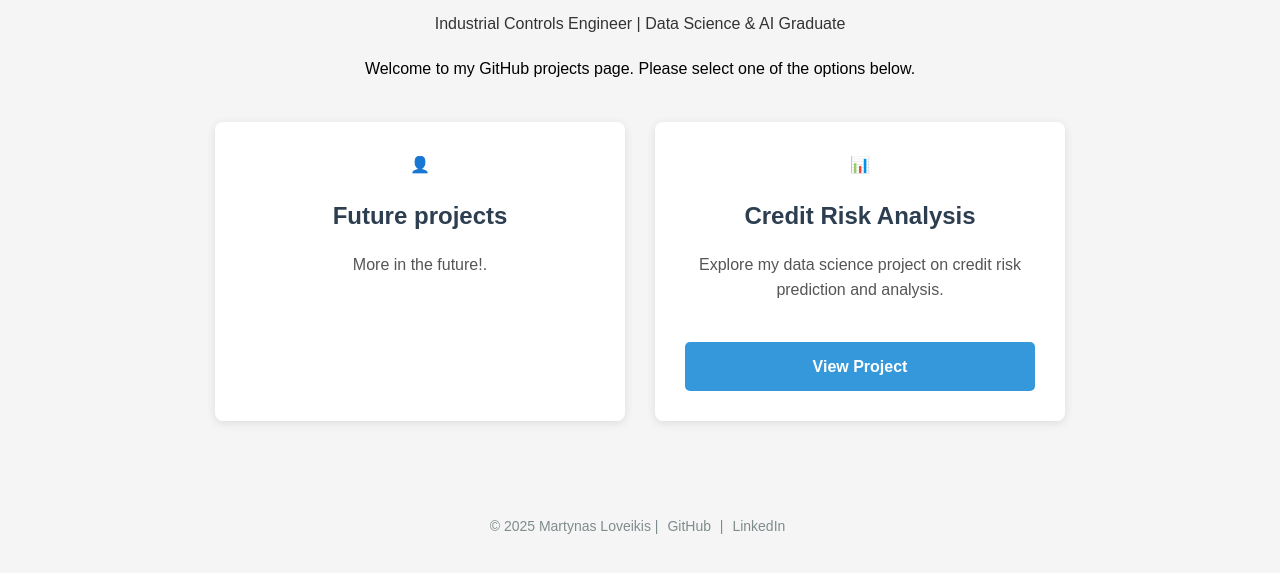
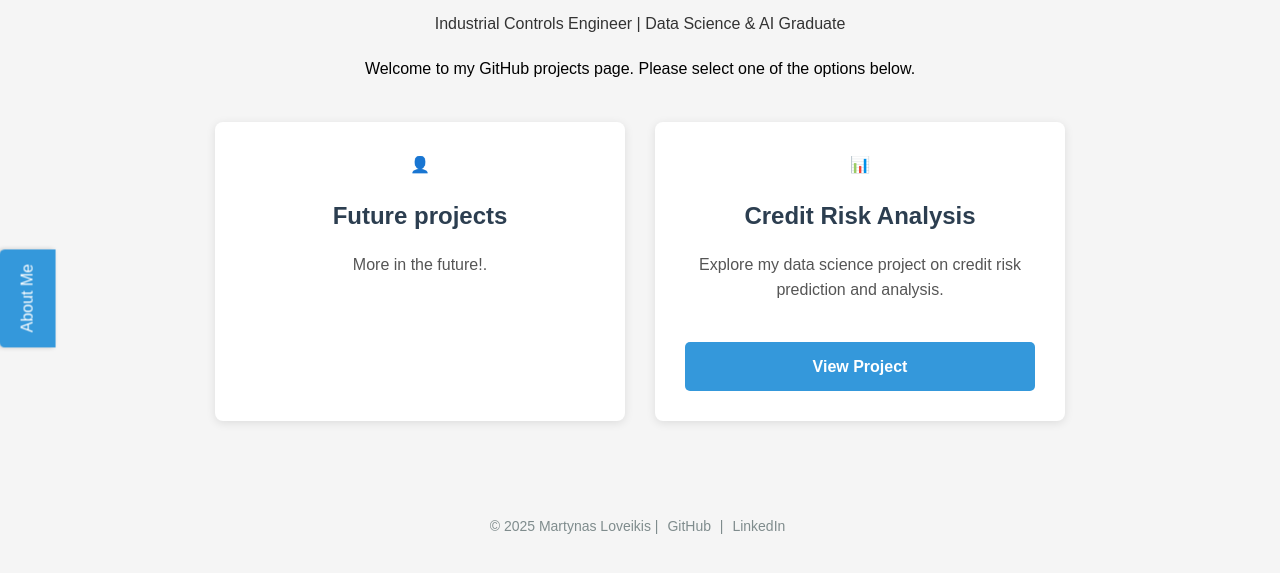
Before and after one commit to MLovei/html-pages, a plain HTML site: page index.html in a window 1280 px wide. Shown: the part 151-724 px from the top of the page. Drawn offline with Linux system fonts and the light colour scheme.

Commit message:
Update index.html (#1)
I need to add a basic button to make use of the profile.html

```diff
--- a/index.html
+++ b/index.html
@@ -96,9 +96,35 @@
         footer a:hover {
             text-decoration: underline;
         }
+
+        /* About Me button styles */
+        .about-me-button {
+            position: fixed;
+            left: 0;
+            top: 50%;
+            transform: translateY(-50%);
+            background-color: #3498db;
+            color: white;
+            padding: 15px;
+            border-radius: 0 5px 5px 0;
+            text-decoration: none;
+            writing-mode: vertical-lr;
+            transform: rotate(180deg);
+            box-shadow: 2px 0 5px rgba(0,0,0,0.2);
+            z-index: 1000;
+            transition: all 0.3s ease;
+        }
+
+        .about-me-button:hover {
+            background-color: #2980b9;
+            padding-left: 20px;
+        }
     </style>
 </head>
 <body>
+    <!-- About Me button -->
+    <a href="profile.html" class="about-me-button">About Me</a>
+
     <h1>Martynas Loveikis</h1>
 
     <div class="subtitle">
```
